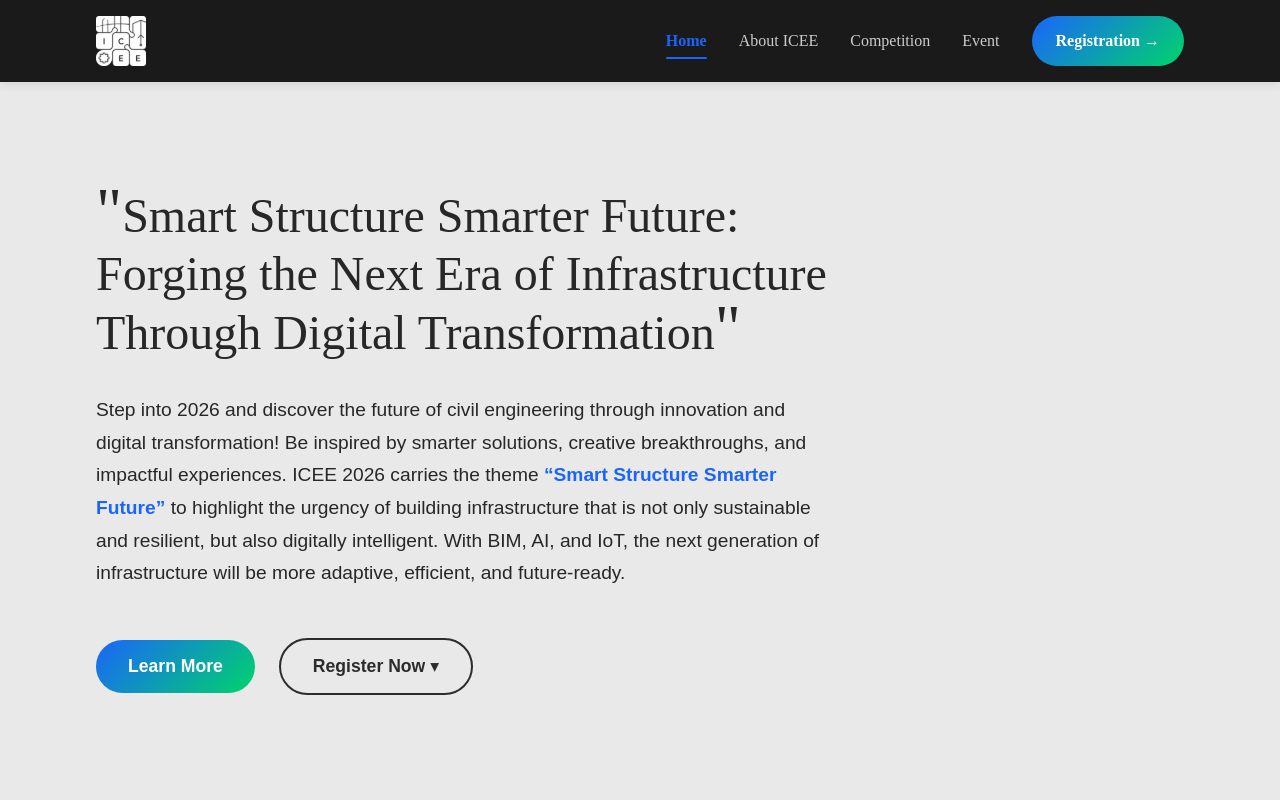
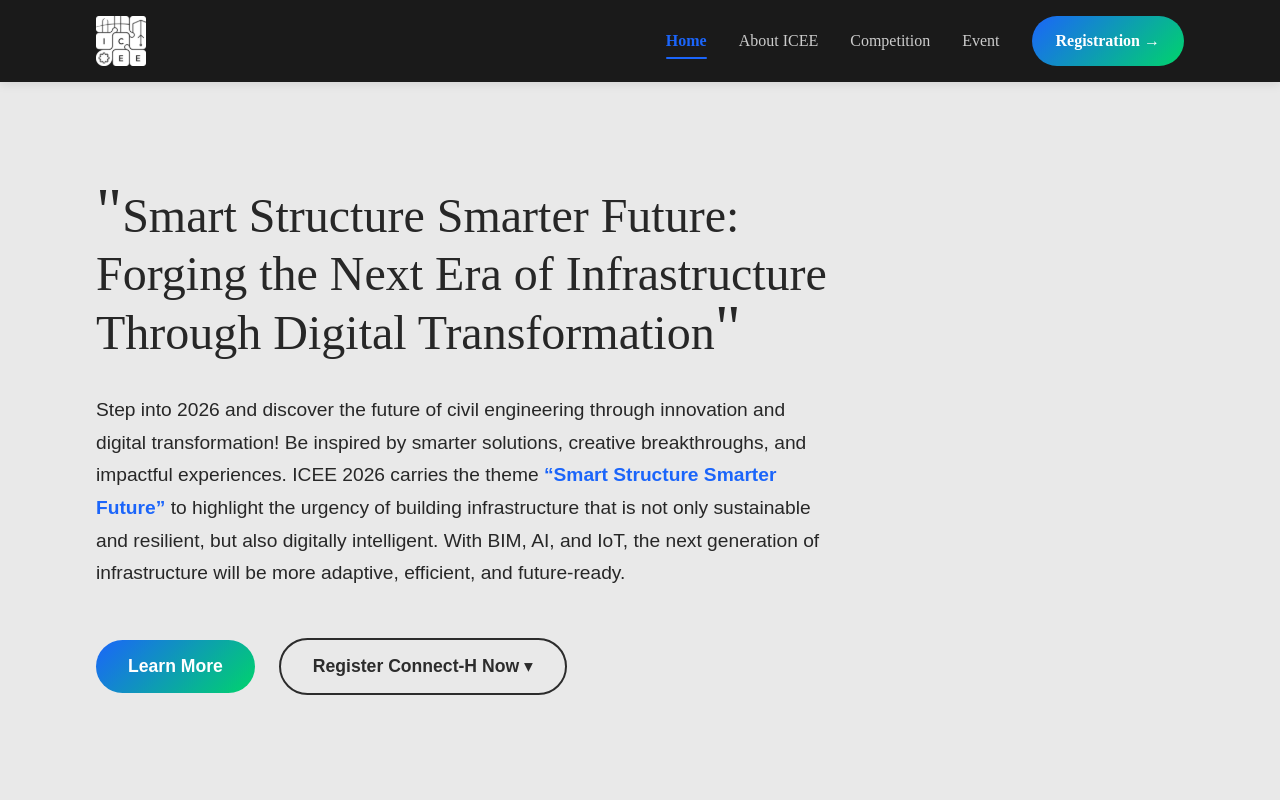
Before and after one commit to nasywaanaa/ICEE2026, a React (Vite) app in the folder frontend/: page / in a window 1280 px wide. Shown: the top 800 px of the page. Built offline with nearby package versions, Linux system fonts and the light colour scheme; a web font is replaced by a local one.

Commit message:
feat: registration connecth

```diff
--- a/frontend/src/pages/landing/components/Hero.tsx
+++ b/frontend/src/pages/landing/components/Hero.tsx
@@ -70,7 +70,7 @@ const Hero: React.FC = () => {
             <div className="hero-actions">
               <button className="cta-button primary" onClick={handleLearnMore}>Learn More</button>
               <div style={{ position: 'relative', display: 'inline-block' }}>
-                <button className="cta-button secondary" onClick={handleRegisterNow}>Register Now ▾</button>
+                <button className="cta-button secondary" onClick={handleRegisterNow}>Register Connect-H Now ▾</button>
                 {showRegisterOptions && (
                   <div style={{ position: 'absolute', top: '110%', right: 0, background: '#fff', borderRadius: 12, boxShadow: '0 8px 24px rgba(0,0,0,0.12)', minWidth: 180, zIndex: 20 }}>
                     <button onClick={() => handleChoose('HMS')} style={{ width: '100%', textAlign: 'left', padding: '10px 14px', background: 'transparent', border: 'none', cursor: 'pointer', fontFamily: 'Gabarito, sans-serif', color: '#2d3748', fontSize: '14px', fontWeight: '600' }}>HMS</button>
```
